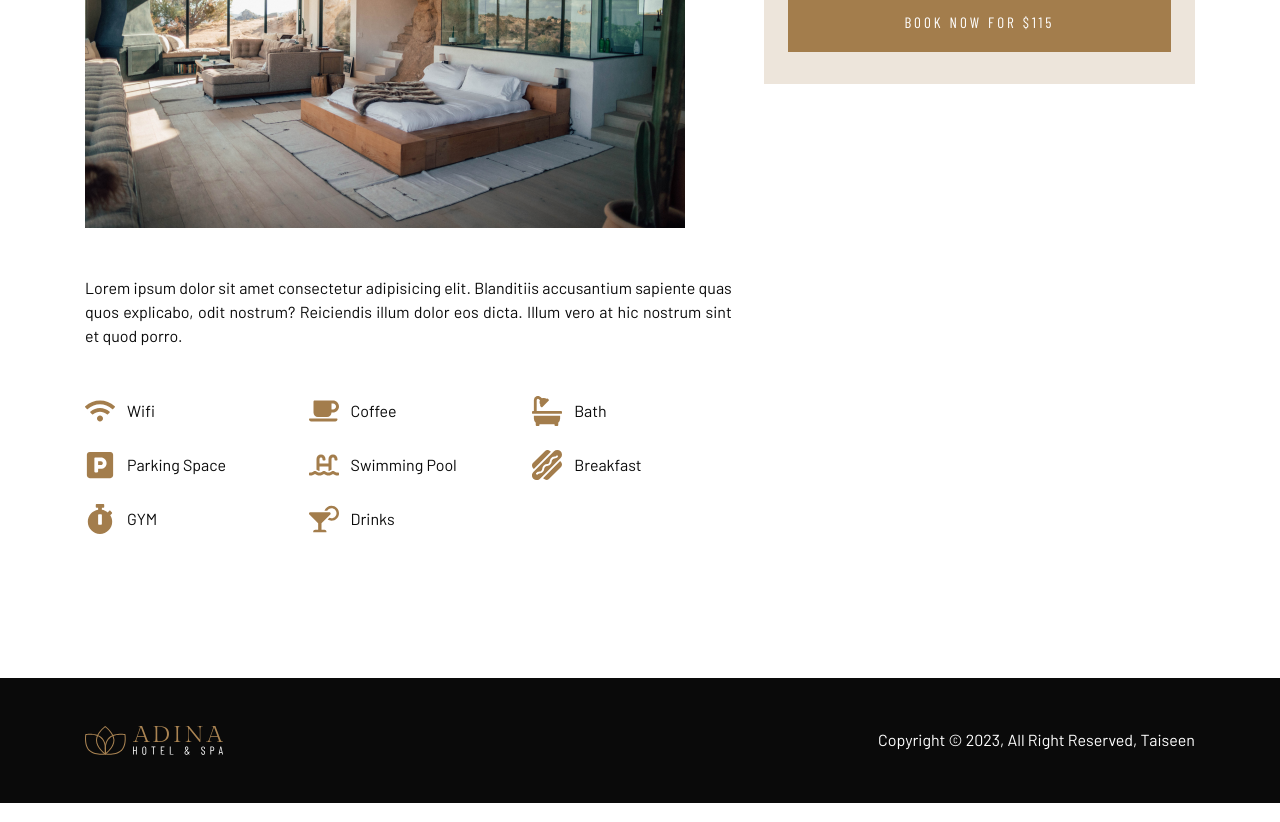
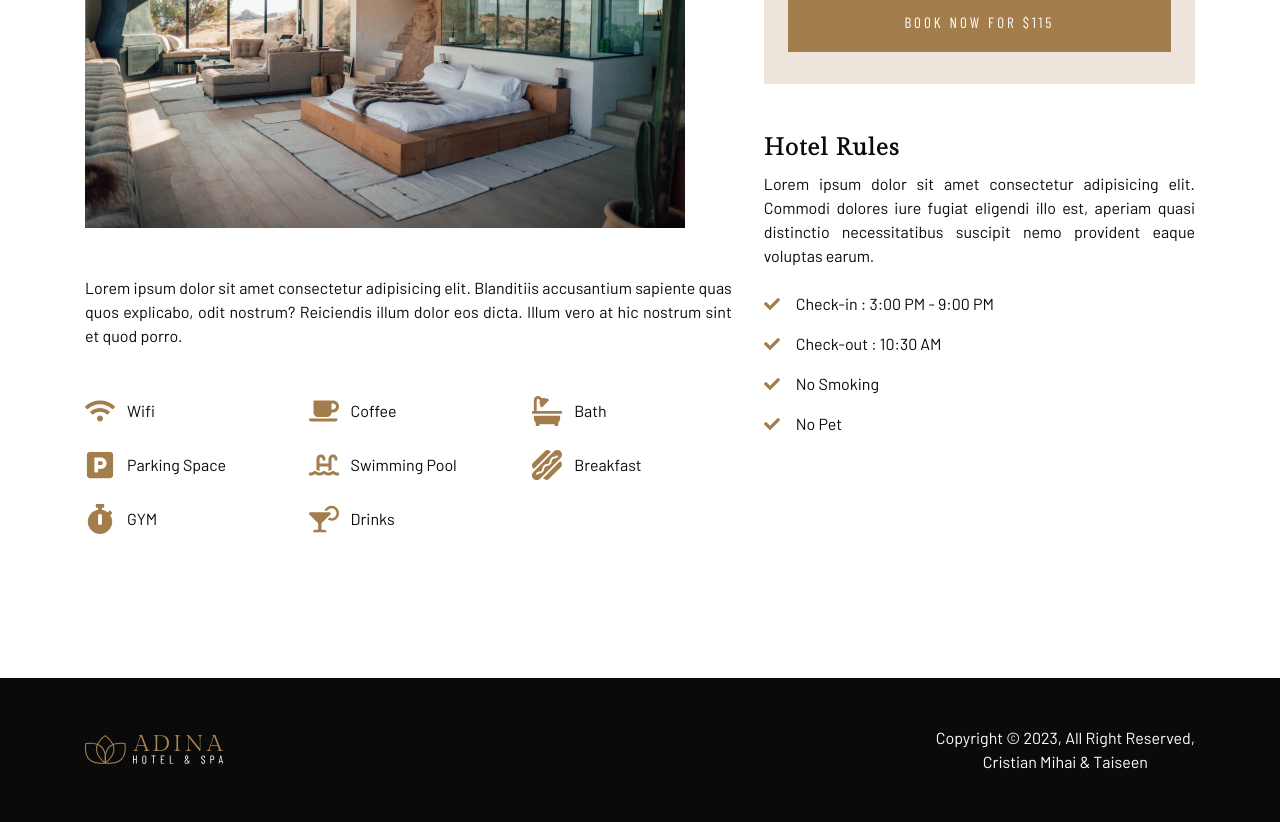
Before and after one commit to taiseen/hotel-booking-static, a React (Vite) app: page /room/1 in a window 1280 px wide. Shown: the part 1040-1862 px from the top of the page. Built offline with nearby package versions, Linux system fonts and the light colour scheme; a web font is replaced by a local one.

Commit message:
feat: room details & loading spinner

```diff
--- a/src/components/Footer.jsx
+++ b/src/components/Footer.jsx
@@ -7,7 +7,10 @@ const Footer = () => (
       <a href="/" >
         <LogoWhite />
       </a>
-      Copyright &copy; {new Date().getFullYear()}, All Right Reserved, Taiseen
+      <div className="flex flex-col items-center">
+        <p>Copyright &copy; {new Date().getFullYear()}, All Right Reserved,</p>
+        <p>Cristian Mihai & Taiseen</p>
+      </div>
     </div>
 
   </footer>
--- a/src/components/Header.jsx
+++ b/src/components/Header.jsx
@@ -1,10 +1,13 @@
+import { useRoomContext } from '../context/RoomContext';
+import { useEffect, useState } from 'react';
 import { Link } from 'react-router-dom';
 import { LogoWhite } from '../assets'; // SVG Logo
 import { LogoDark } from '../assets'; // SVG Logo
-import { useEffect, useState } from 'react';
 
 
 const Header = () => {
+
+  const { resetRoomFilterData } = useRoomContext();
 
   const [header, setHeader] = useState(false);
 
@@ -27,7 +30,7 @@ const Header = () => {
       <div className='container mx-auto flex flex-col lg:flex-row items-center lg:justify-between gap-y-6 lg:gap-y-0'>
 
         {/* Logo */}
-        <Link to="/">
+        <Link to="/" onClick={resetRoomFilterData}>
           {
             header
               ? <LogoDark className='w-[160px]' /> //<img className='w-[160px]' src={LogoDark} />
--- a/src/components/Room.jsx
+++ b/src/components/Room.jsx
@@ -3,7 +3,7 @@ import { Link } from 'react-router-dom';
 
 const Room = ({ room }) => {
 
-  const { id, name, image, size, maxPerson, description, price } = room;
+  const { id, name, image, size, maxPerson, description, price } = room ?? {};
 
   return (
     <div className='bg-white shadow-2xl min-h-[500px] group'>
@@ -48,7 +48,7 @@ const Room = ({ room }) => {
           <h3 className="h3">{name}</h3>
         </Link>
 
-        <p className='max-w-[300px] mx-auto mb-3 lg:mb-6'>{description.slice(0, 56)}</p>
+        <p className='max-w-[300px] mx-auto mb-3 lg:mb-6'>{description.slice(0, 56)}..</p>
       </div>
 
 
@@ -60,7 +60,6 @@ const Room = ({ room }) => {
         Book now from ${price}
       </Link>
 
-
     </div>
   );
 
--- a/src/components/Rooms.jsx
+++ b/src/components/Rooms.jsx
@@ -1,15 +1,30 @@
 import { useRoomContext } from '../context/RoomContext';
+import { SpinnerDotted } from 'spinners-react';
 import { Room } from '.';
 
 
 const Rooms = () => {
 
-  const { rooms } = useRoomContext();
+  const { rooms, loading } = useRoomContext();
 
   return (
     <section className='py-24'>
 
+      {
+        // overlay & spinner effect
+        loading &&
+        <div className='h-screen w-full fixed bottom-0 top-0 bg-black/80 z-50 grid place-items-center'>
+          <SpinnerDotted />
+        </div>
+      }
+
+
       <div className='container mx-auto lg:px-0'>
+
+        <div className='text-center'>
+          <p className='font-tertiary uppercase text-[15px] tracking-[6px]'>Hotel & Spa Adina</p>
+          <h2 className='font-primary text-[45px] mb-6'>Room & Suites</h2>
+        </div>
 
         <div className='grid grid-cols-1 max-w-sm mx-auto gap-[30px] lg:grid-cols-3 lg:max-w-none lg:mx-0'>
           {
--- a/src/components/ScrollToTop.jsx
+++ /dev/null
@@ -1,8 +0,0 @@
-
-
-const ScrollToTop = () => {
-
-  return <div>ScrollToTop</div>;
-};
-
-export default ScrollToTop;
--- a/src/components/index.js
+++ b/src/components/index.js
@@ -1,7 +1,6 @@
 export { default as AdultsDropdown } from './AdultsDropdown';
 export { default as PageNotFound } from './PageNotFound';
 export { default as KidsDropdown } from './KidsDropdown';
-export { default as ScrollToTop } from './ScrollToTop';
 export { default as HeroSlider } from './HeroSlider';
 export { default as BookForm } from './BookForm';
 export { default as CheckOut } from './CheckOut';
@@ -10,3 +9,5 @@ export { default as Footer } from './Footer';
 export { default as Header } from './Header';
 export { default as Rooms } from './Rooms';
 export { default as Room } from './Room';
+
+export { default as ScrollToTop } from '../utils/ScrollToTop';
--- a/src/constants/data.js
+++ b/src/constants/data.js
@@ -1,3 +1,4 @@
+import { FaCheck } from "react-icons/fa";
 import images from "../assets";
 
 
@@ -37,5 +38,20 @@ export const sliderData = [
         bg: images.Slider3,
         btnNext: 'See our rooms',
     },
+]
 
+
+export const hotelRules = [
+    {
+        rules: 'Check-in : 3:00 PM - 9:00 PM',
+    },
+    {
+        rules: 'Check-out : 10:30 AM',
+    },
+    {
+        rules: 'No Smoking',
+    },
+    {
+        rules: 'No Pet',
+    },
 ]
--- a/src/context/RoomContext.jsx
+++ b/src/context/RoomContext.jsx
@@ -1,35 +1,51 @@
 import { createContext, useContext, useEffect, useState } from "react";
 import { roomData } from "../db/data";
 
+
 const RoomInfo = createContext();
+
 
 export const RoomContext = ({ children }) => {
 
   const [rooms, setRooms] = useState(roomData);
+  const [loading, setLoading] = useState(false);
+
   const [adults, setAdults] = useState('1 Adult');
   const [kids, setKids] = useState('0 Kid');
   const [total, setTotal] = useState(0);
 
 
-  useEffect(() => {
-    setTotal(+adults[0] + +kids[0]);
-  });
+  useEffect(() => { setTotal(+adults[0] + +kids[0]) });
 
 
+  const resetRoomFilterData = () => {
+    setAdults('1 Adult');
+    setKids('0 Kid');
+    setRooms(roomData)
+  };
+
+
+  // user click at --> Check Now button... then execute this function...
   const handleCheck = (e) => {
     e.preventDefault();
+    setLoading(true);
 
     // filter rooms based on total persons...
     const filterRooms = roomData.filter(room => total <= room.maxPerson)
-    setRooms(filterRooms); // refresh UI with new filtered rooms...
+
+    setTimeout(() => {
+      setLoading(false);
+      setRooms(filterRooms); // refresh UI with new filtered rooms after 3 second...
+    }, 3000);
   }
 
 
   const shareWithChildren = {
-    rooms,
+    rooms, loading,
     adults, setAdults,
     kids, setKids,
     handleCheck,
+    resetRoomFilterData,
   };
 
 
--- a/src/pages/Home.jsx
+++ b/src/pages/Home.jsx
@@ -1,9 +1,12 @@
-import { BookForm, HeroSlider, Rooms } from '../components';
+import { BookForm, HeroSlider, Rooms, ScrollToTop } from '../components';
 
 
 const Home = () => {
+
   return (
     <div>
+      <ScrollToTop />
+
       <HeroSlider />
 
       <div className='container mx-auto relative'>
--- a/src/pages/RoomDetails.jsx
+++ b/src/pages/RoomDetails.jsx
@@ -1,12 +1,13 @@
 import { AdultsDropdown, CheckIn, CheckOut, KidsDropdown, ScrollToTop } from '../components';
 import { useRoomContext } from '../context/RoomContext';
+import { hotelRules } from '../constants/data';
 import { useParams } from 'react-router-dom';
 import { FaCheck } from 'react-icons/fa';
 
 
 const RoomDetails = () => {
 
-  const { id } = useParams();
+  const { id } = useParams(); // id get form url (/room/:id) as string...
   const { rooms } = useRoomContext();
 
   const room = rooms.find(room => room.id === +id);
@@ -18,12 +19,15 @@ const RoomDetails = () => {
   const { name, description, facilities, price, imageLg } = room ?? {};
 
   return (
-    <section className=''>
+    <section>
+
+      <ScrollToTop />
 
       <div className='bg-room h-[560px] relative flex justify-center items-center bg-cover bg-center'>
         <div className='absolute w-full h-full bg-black/70' />
         <h1 className='text-6xl text-white z-20 font-primary text-center'>{name} Details</h1>
       </div>
+
 
       <div className='container mx-auto'>
         <div className='flex flex-col lg:flex-row lg:gap-x-8 h-full py-24'>
@@ -58,6 +62,7 @@ const RoomDetails = () => {
           {/* ➡️➡️➡️ right side ➡️➡️➡️ */}
           <div className='w-full lg:w-[40%] h-full'>
 
+            {/* reservation */}
             <div className='py-8 px-6 bg-accent/20 mb-12'>
 
               <div className='flex flex-col space-y-4 mb-4'>
@@ -73,6 +78,23 @@ const RoomDetails = () => {
               </button>
             </div>
 
+            <div>
+              <h3 className='h3'>Hotel Rules</h3>
+              <p className='mb-6 text-justify'>
+                Lorem ipsum dolor sit amet consectetur adipisicing elit. Commodi dolores iure fugiat eligendi illo est, aperiam quasi distinctio necessitatibus suscipit nemo provident eaque voluptas earum.
+              </p>
+
+              <ul className='flex flex-col gap-y-4'>
+                {
+                  hotelRules.map(({ rules }, idx) =>
+                    <li key={idx} className='flex items-center gap-x-4'>
+                      <FaCheck className='text-accent' />
+                      {rules}
+                    </li>
+                  )
+                }
+              </ul>
+            </div>
 
           </div>
 
--- /dev/null
+++ b/src/utils/ScrollToTop.js
@@ -0,0 +1,14 @@
+import { useLocation } from 'react-router-dom';
+import { useEffect } from 'react';
+
+const ScrollToTop = () => {
+
+  const { pathname } = useLocation();
+
+  useEffect(() => {
+    window.scrollTo(0, 0);
+  }, [pathname]);
+
+};
+
+export default ScrollToTop;
```
Also changed, not shown: 1 other file (tests, documents, lock files or other folders).
